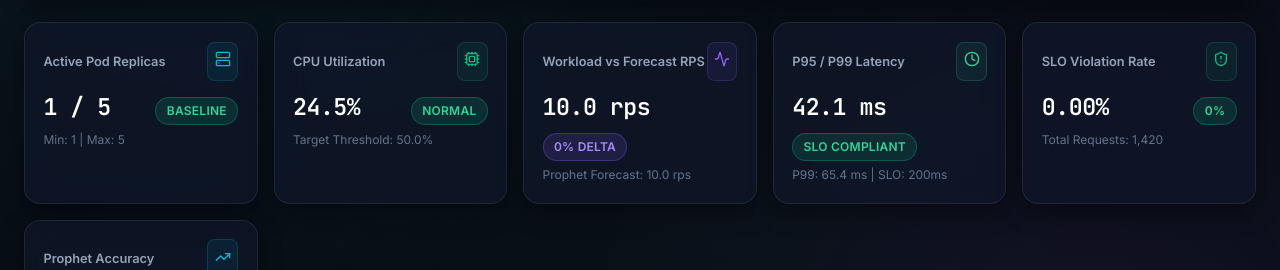
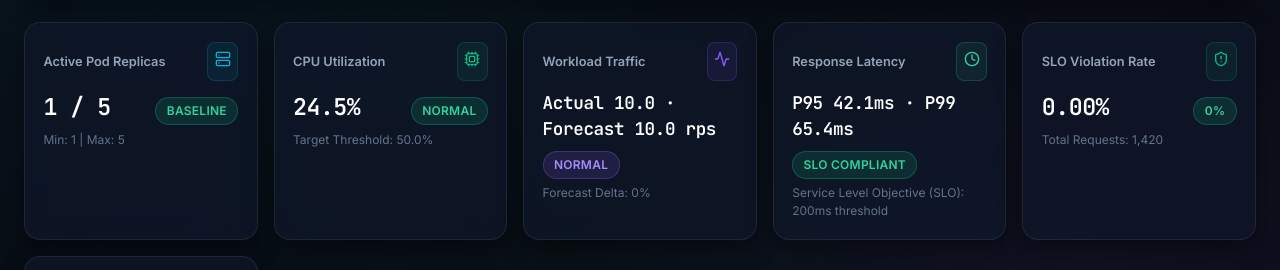
Before and after one commit to dhanushbontha/predictive-kubernetes-autoscaling, a React (Vite) app in the folder dashboard/: page / in a window 1280 px wide. Shown: the part 282-552 px from the top of the page. Built offline with nearby package versions, Linux system fonts and the light colour scheme; no server answers.

Commit message:
fix: clearly label P95 and P99 latency side-by-side

```diff
--- a/dashboard/src/components/MetricsOverview.jsx
+++ b/dashboard/src/components/MetricsOverview.jsx
@@ -38,18 +38,18 @@ export default function MetricsOverview({ currentMetrics }) {
       badgeClass: avgCpuPercent > 50 ? 'badge-amber' : 'badge-emerald',
     },
     {
-      title: 'Workload vs Forecast RPS',
-      value: `${currentRps.toFixed(1)} rps`,
-      subtext: `Prophet Forecast: ${predictedRps.toFixed(1)} rps`,
+      title: 'Workload Traffic',
+      value: `Actual ${currentRps.toFixed(1)} · Forecast ${predictedRps.toFixed(1)} rps`,
+      subtext: `Forecast Delta: ${((Math.abs(predictedRps - currentRps) / Math.max(1, currentRps)) * 100).toFixed(0)}%`,
       icon: Activity,
       accent: '#8b5cf6',
-      badgeText: `${((Math.abs(predictedRps - currentRps) / Math.max(1, currentRps)) * 100).toFixed(0)}% DELTA`,
-      badgeClass: 'badge-violet',
+      badgeText: currentRps > 50 ? 'HIGH LOAD' : 'NORMAL',
+      badgeClass: currentRps > 50 ? 'badge-amber' : 'badge-violet',
     },
     {
-      title: 'P95 / P99 Latency',
-      value: `${p95LatencyMs.toFixed(1)} ms`,
-      subtext: `P99: ${p99LatencyMs.toFixed(1)} ms | SLO: 200ms`,
+      title: 'Response Latency',
+      value: `P95 ${p95LatencyMs.toFixed(1)}ms · P99 ${p99LatencyMs.toFixed(1)}ms`,
+      subtext: 'Service Level Objective (SLO): 200ms threshold',
       icon: Clock,
       accent: latencyStatusColor,
       badgeText: p95LatencyMs > 200 ? 'SLO BREACH' : 'SLO COMPLIANT',
```
